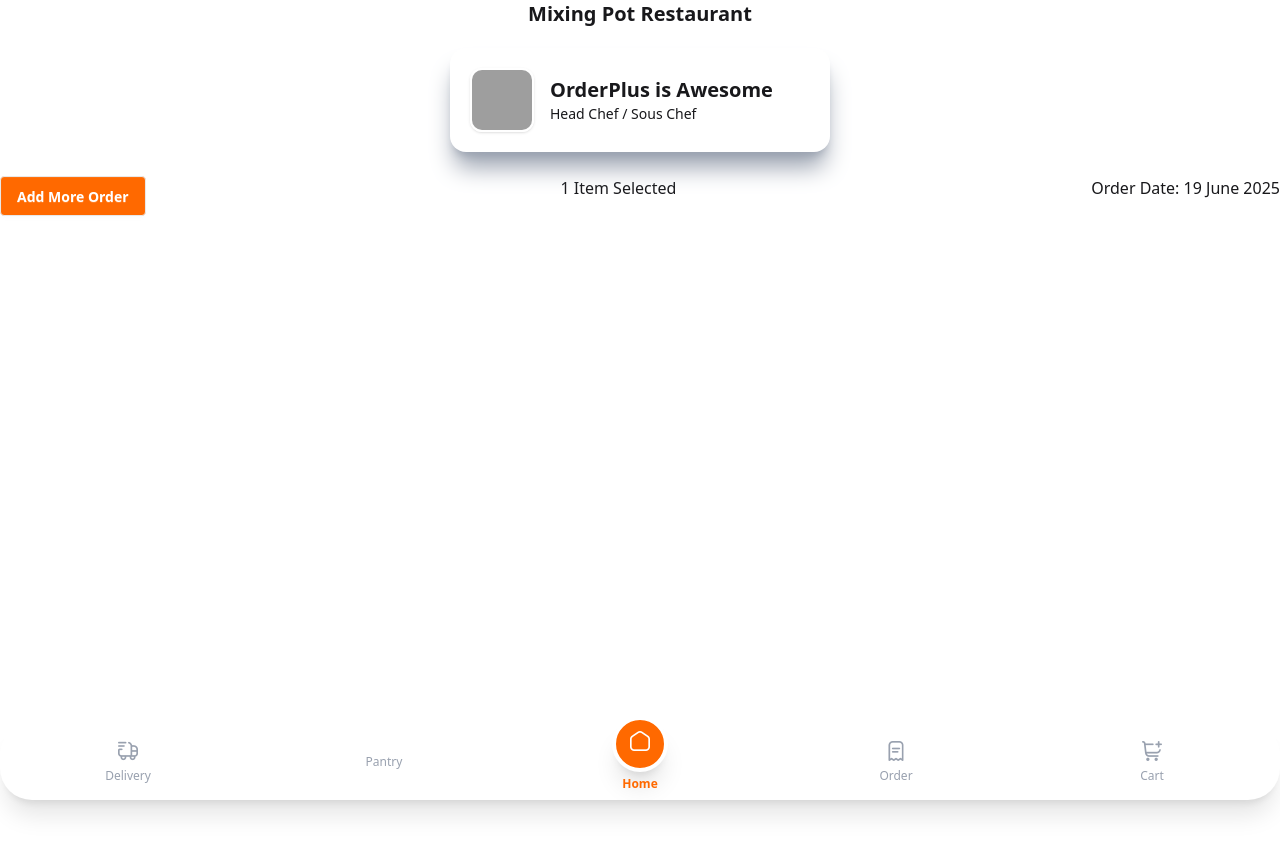
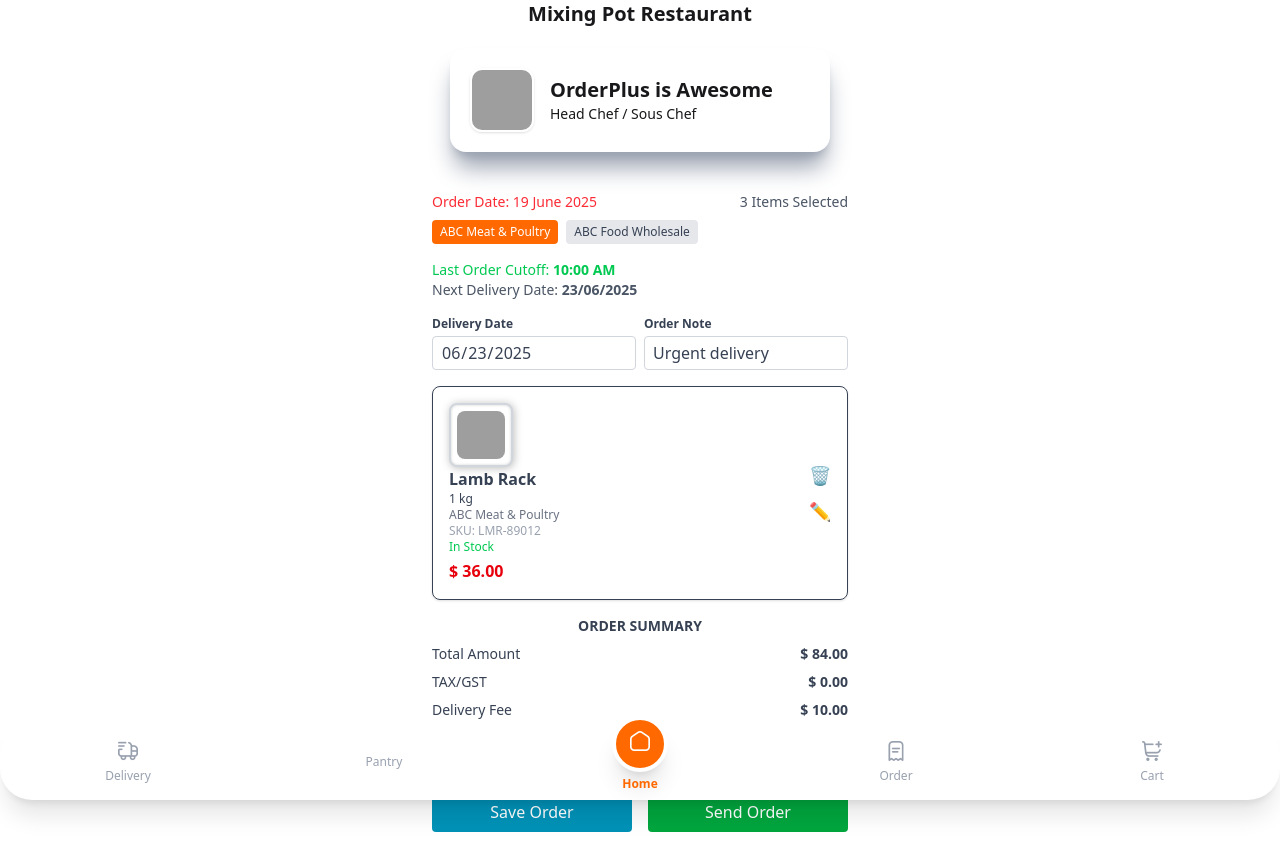
Before and after one commit to mdsafaet/Chef-Mobile-React, a React (Vite) app: page /add-to-cart in a window 1280 px wide. Before the commit the page ends 800 px from the top, so only its background shows below. Built offline with nearby package versions, Linux system fonts and the light colour scheme; grey boxes are pictures that could not be loaded; some icons are missing.

Commit message:
Cart for testing

```diff
--- a/src/components/pages/AddToCart.jsx
+++ b/src/components/pages/AddToCart.jsx
@@ -1,20 +1,124 @@
-import React from 'react'
+import React, { useState } from 'react'
 import { Nav } from '../common/Nav'
 import { Footer } from '../common/Footer'
 
 const AddToCart = () => {
+    //  const [deliveryDate, setDeliveryDate] = useState("2025-06-23");
   return (
 
 <div >
 
 <Nav />
 
+    <div className="max-w-md mx-auto p-4 bg-white text-gray-700 font-sans">
+      {/* Header */}
+      <div className="flex justify-between items-center text-sm font-medium mb-2">
+        <p className="text-red-500">Order Date: 19 June 2025</p>
+        <p className="text-gray-600">3 Items Selected</p>
+      </div>
 
-<div className="flex justify-between">
-    <button className="btn text-white bg-orange-500 ">Add More Order</button>
-    <p className=''>1 Item Selected</p>
-    <span className=''>Order Date: 19 June 2025</span>
-</div>
+      {/* Supplier Tags */}
+      <div className="flex gap-2 mb-4">
+        <span className="bg-orange-500 text-white px-2 py-1 rounded text-xs">
+          ABC Meat & Poultry
+        </span>
+        <span className="bg-gray-200 px-2 py-1 rounded text-xs">
+          ABC Food Wholesale
+        </span>
+      </div>
+
+      {/* Delivery Info */}
+      <div className="mb-4 text-sm">
+        <p className="text-green-500">
+          Last Order Cutoff: <span className="font-semibold">10:00 AM</span>
+        </p>
+        <p className="text-gray-600">
+          Next Delivery Date: <span className="font-semibold">23/06/2025</span>
+        </p>
+      </div>
+
+      {/* Date & Note Inputs */}
+      <div className="flex gap-2 mb-4">
+        <div className="flex-1">
+          <label className="block text-xs font-semibold mb-1">Delivery Date</label>
+          <input
+            type="date"
+            className="w-full border border-gray-300 px-2 py-1 rounded"
+            value="2025-06-23"
+            readOnly
+          />
+        </div>
+        <div className="flex-1">
+          <label className="block text-xs font-semibold mb-1">Order Note</label>
+          <input
+            type="text"
+            placeholder="Enter Order Note"
+            className="w-full border border-gray-300 px-2 py-1 rounded"
+            value="Urgent delivery"
+            readOnly
+          />
+        </div>
+      </div>
+
+      {/* Product Card */}
+      <div className="border rounded-lg shadow p-4 mb-4 relative">
+
+        <div className="flex items-center justify-between">
+          <div className='  '>
+             <div
+                    className="w-16 h-16 bg-white border-2 border-gray-300 rounded-lg shadow-lg flex items-center justify-center"
+                    style={{
+                      boxShadow: 'inset 0px 0px 3px #d1d1d1, 1px 1px 8px #54545466',
+                    }}
+                  >
+                    <img
+                      src="https://res.cloudinary.com/dnawewlz7/image/upload/v1/Restaurant%20Tech%20Files/ordersplus/uqxjazvsq0rgwrwnsvd3"
+                      alt="Beef Tenderloin"
+                      className="w-12 h-12 object-cover rounded-lg"
+                    />
+                  </div>
+            <p className="font-semibold">Lamb Rack</p>
+            <p className="text-xs">1 kg</p>
+            <p className="text-xs text-gray-500">ABC Meat & Poultry</p>
+            <p className="text-xs text-gray-400">SKU: LMR-89012</p>
+            <p className="text-xs text-green-500">In Stock</p>
+            <p className="text-red-600 font-semibold mt-1">$ 36.00</p>
+          </div>
+          <div className="flex flex-col items-center gap-2">
+            <button className="text-gray-500 text-lg">🗑</button>
+            <button className="text-gray-500 text-lg">✏️</button>
+          </div>
+        </div>
+      </div>
+
+      {/* Order Summary */}
+      <div className="text-sm mb-4">
+        <h3 className="text-center font-semibold mb-2">ORDER SUMMARY</h3>
+        <div className="grid grid-cols-2 gap-y-2">
+          <p>Total Amount</p>
+          <p className="text-right font-semibold">$ 84.00</p>
+
+          <p>TAX/GST</p>
+          <p className="text-right font-semibold">$ 0.00</p>
+
+          <p>Delivery Fee</p>
+          <p className="text-right font-semibold">$ 10.00</p>
+
+          <p>Total Amount Payable</p>
+          <p className="text-right font-semibold text-green-600">$ 94.00</p>
+
+          <p>Payment Method</p>
+          <p className="text-right">Credit Card</p>
+        </div>
+      </div>
+
+      {/* Action Buttons */}
+      <div className="flex gap-4">
+        <button className="flex-1 bg-cyan-600 text-white py-2 rounded">Save Order</button>
+        <button className="flex-1 bg-green-600 text-white py-2 rounded">Send Order</button>
+      </div>
+    </div>
+
 
 <Footer />
 
```
